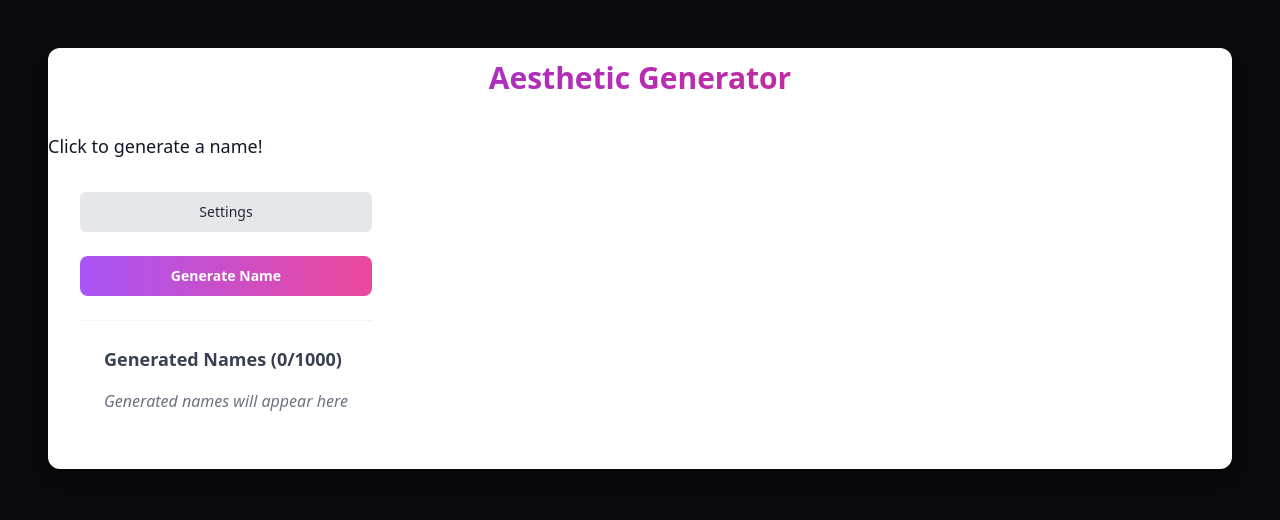
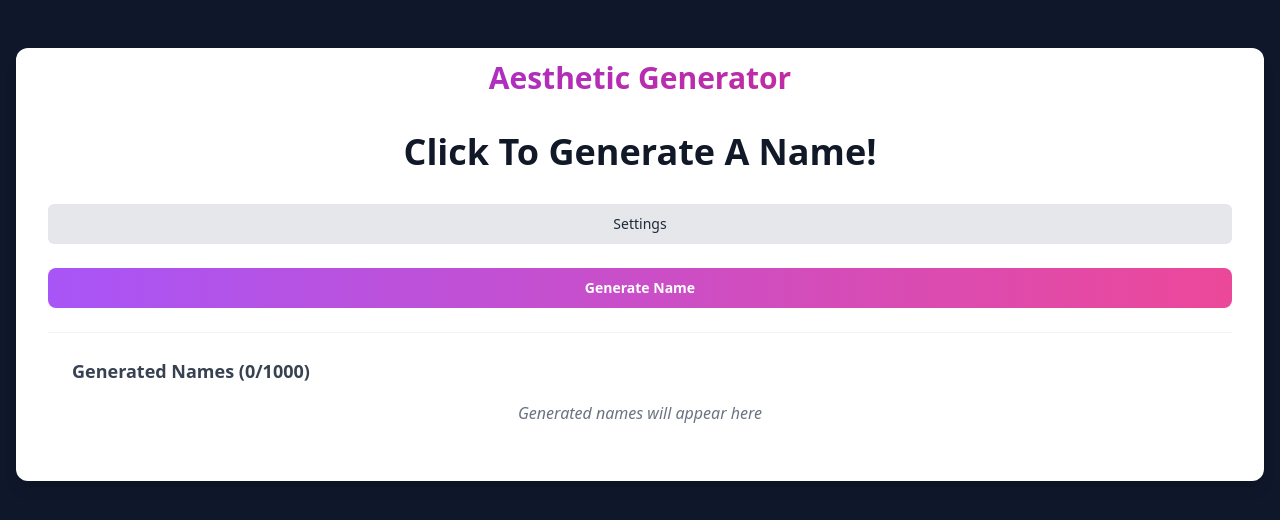
Before and after one commit to Atlessc/aesthetic-generator-2.0, a React (Vite) app: page / in a window 1280 px wide. Shown: the top 520 px of the page. Built offline with nearby package versions, Linux system fonts and the light colour scheme.

Commit message:
feat: update styling and improve text presentation in main page

```diff
--- a/src/App.tsx
+++ b/src/App.tsx
@@ -2,7 +2,7 @@ import Home from "@/pages/main-page";
 
 function App() {
   return (
-    <main className="container">
+    <main className="bg-slate-900">
       <Home />
     </main>
   );
--- a/src/lib/constants.ts
+++ b/src/lib/constants.ts
@@ -134,7 +134,6 @@ export const firstParts = [
   "misty",
   "molecular",
   "momentary",
-  "morose",
   "motherfucking",
   "muffled",
   "mysterious",
@@ -517,5 +516,5 @@ export const secondParts = [
   "wyrm",
   "yeti",
   "zombie",
-"abomination",
+  "abomination",
 ];
--- a/src/pages/main-page.tsx
+++ b/src/pages/main-page.tsx
@@ -49,14 +49,17 @@ export default function Home() {
   }, [animationCount, multiplier, increment, modulus, entropyWeight]);
 
   return (
-    <div className="min-h-screen  py-12 px-4">
+    <div className="min-h-screen py-12 px-4">
       <div className="max-w-screen mx-auto bg-white rounded-xl shadow-lg overflow-hidden">
         <h1 className="p-3 text-3xl font-bold text-center mb-6 bg-gradient-to-r from-purple-600 to-pink-600 text-transparent bg-clip-text">
           Aesthetic Generator
         </h1>
-        <p className="text-lg font-medium text-gray-900">{generatedName}</p>
-        <div className="p-8 flex" id="main-content">
-          <div id="left" className="space-y-6">
+        <p className="text-4xl font-extrabold text-gray-900 text-center">{generatedName
+          .split(' ')
+          .map(word => word.charAt(0).toUpperCase() + word.slice(1))
+          .join(' ')}</p>
+        <div className="p-8 md:max-2xl:flex sm:flex-col justify-between" id="main-content">
+          <div id="left" className="space-y-6 w-full">
 
             {/* Settings popover for adjustable parameters */}
             <Popover>
@@ -155,7 +158,7 @@ export default function Home() {
                       variant="outline"
                       size="sm"
                       onClick={handleReset}
-                      className="ml-4 text-red-600 hover:text-red-700 hover:bg-red-50"
+                      className="ml-4 text-red-600 hover:text-red-700 hover:bg-red-50 bg-slate-800"
                     >
                       Clear List
                     </Button>
@@ -181,10 +184,10 @@ export default function Home() {
               </div>
             </div>
           </div>
-          <div id="right">
+          <div id="right" className='w-full flex flex-col items-center'>
             <div className="text-center">
               {debugLog && (
-                <pre className="mt-4 p-2 bg-gray-100 text-xs text-left whitespace-pre-wrap border rounded">
+                <pre className="p-2 bg-slate-900 text-xs text-left whitespace-pre-wrap border rounded w-full h-full">
                   {debugLog}
                 </pre>
               )}
--- a/src/styles/globals.css
+++ b/src/styles/globals.css
@@ -93,6 +93,7 @@
     @apply border-border;
   }
   body {
+    background-color: hsl(var(--background));
     @apply bg-background text-foreground;
   }
 }
```
